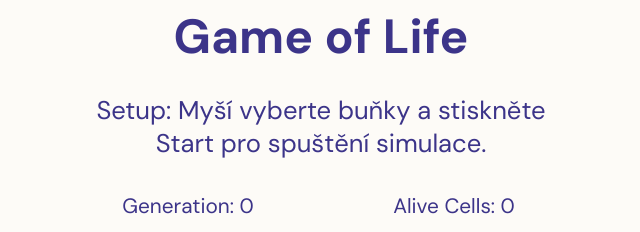
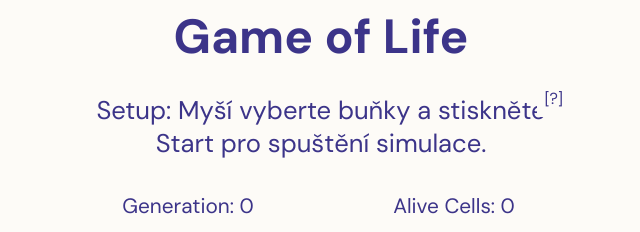
Before and after one commit to ImuneGH/game-of-life, a website built with Vite: page index.html in a window 1280 px wide. Shown: the top 232 px of the page, 319-959 px from the left. Built offline with nearby package versions, Linux system fonts and the light colour scheme.

Commit message:
feat: create and style rules button

```diff
--- a/index.html
+++ b/index.html
@@ -14,6 +14,7 @@
   <body>
     <div class="wrapper">
       <h1 class="title">Game of Life</h1>
+      <button class="rules">[?]</button>
       <div class="game-info-wrapper">
         <p class="game-status">placeholder</p>
         <p>Generation: <span class="generation">0</span></p>
--- a/src/css/style.css
+++ b/src/css/style.css
@@ -10,9 +10,11 @@ body {
   align-items: center;
   justify-content: center;
   gap: 1rem;
+
   height: 100vh;
+  max-width: 500px;
   background-color: var(--bg-color);
-  max-width: 500px;
+  position: relative;
 }
 
 .title {
@@ -63,3 +65,18 @@ body {
   box-shadow: 0 2px 10px var(--btn-color);
   transform: translateY(-1px);
 }
+
+.rules {
+  position: absolute;
+  top: 5rem;
+  right: 0;
+  padding: 0.5rem;
+  background-color: var(--bg-color);
+  color: var(--font-color);
+  border: none;
+  cursor: pointer;
+}
+
+.rules:visited {
+  color: var(--font-color);
+}
```
